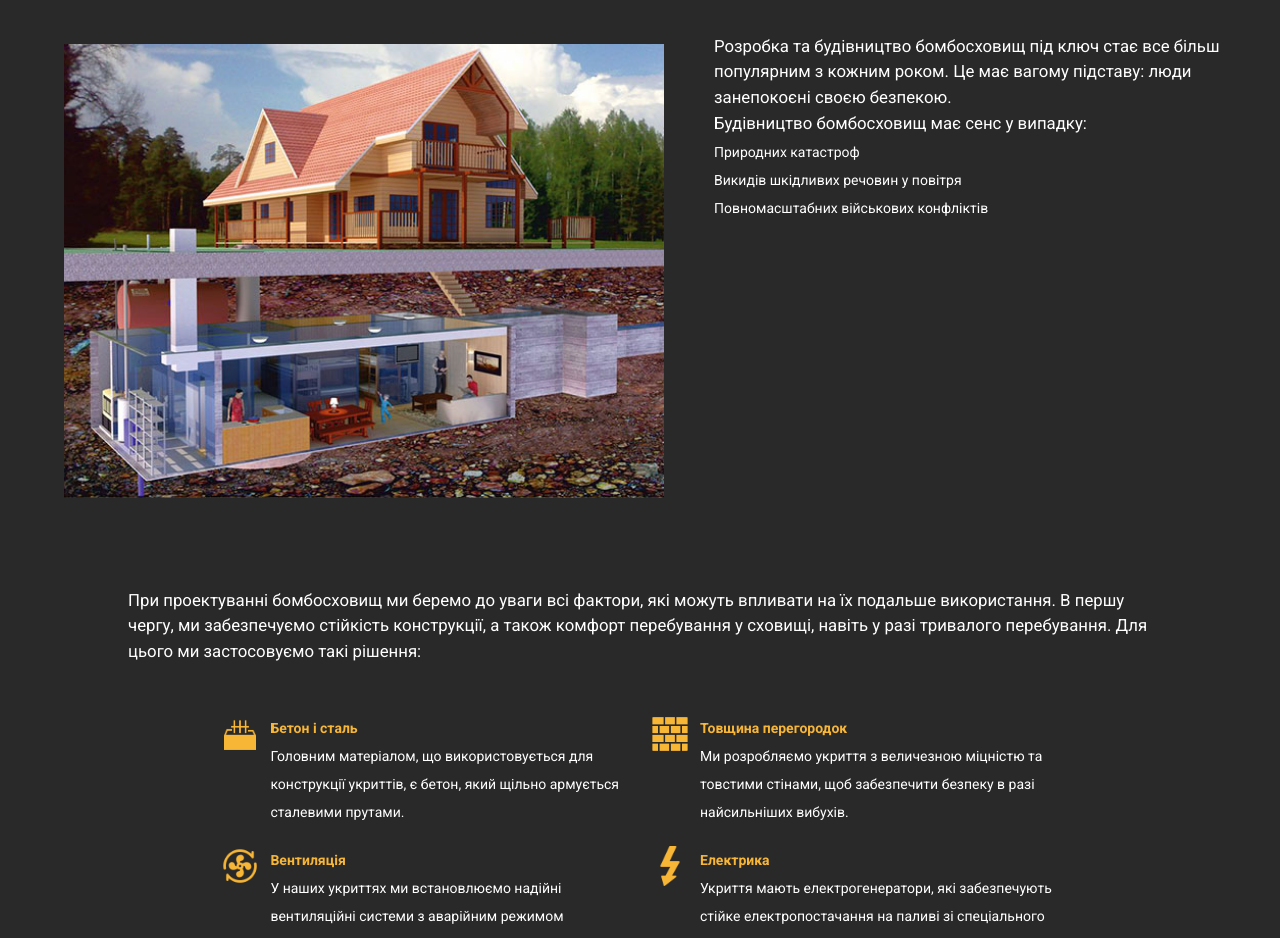
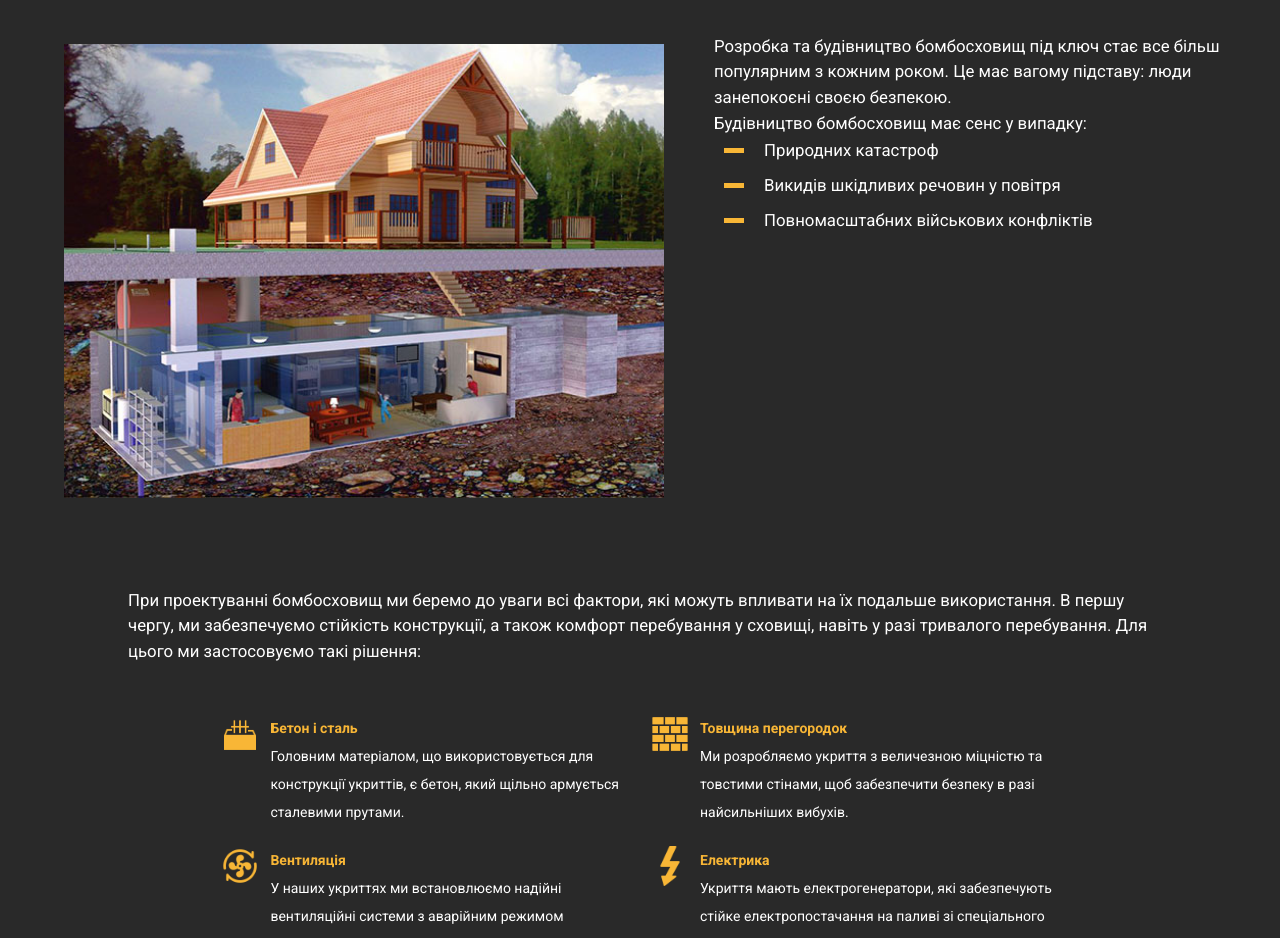
Before and after one commit to Darraa/budivnictvo_bomboshvis, a plain HTML site: page index.html in a window 1280 px wide. Shown: the part 940-1878 px from the top of the page. Drawn offline with nearby package versions, Linux system fonts and the light colour scheme.

Commit message:
changed html

```diff
--- a/index.html
+++ b/index.html
@@ -41,11 +41,11 @@
                         вагому
                         підставу: люди занепокоєні своєю безпекою.</p>
                     <span>Будівництво бомбосховищ має сенс у випадку:</span>
-                    <div>
-                        <div>Природних катастроф</div>
-                        <div>Викидів шкідливих речовин у повітря</div>
-                        <div>Повномасштабних військових конфліктів</div>
-                    </div>
+                    <ul>
+                        <li>Природних катастроф</li>
+                        <li>Викидів шкідливих речовин у повітря</li>
+                        <li>Повномасштабних військових конфліктів</li>
+                    </ul>
                 </div>
             </div>
 
```
